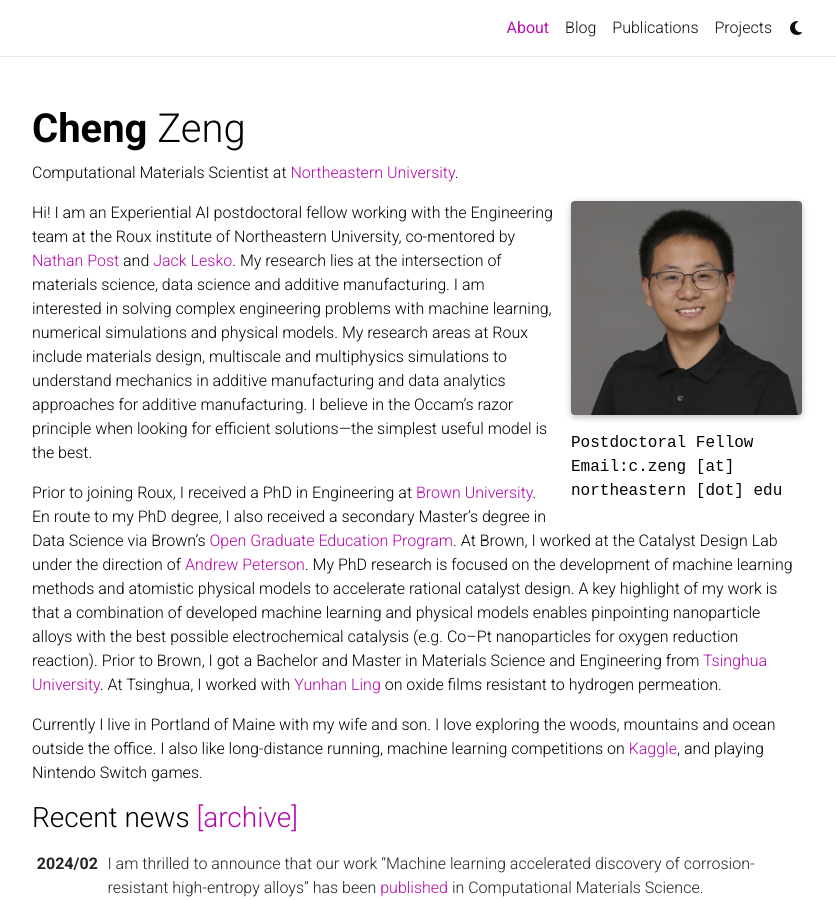
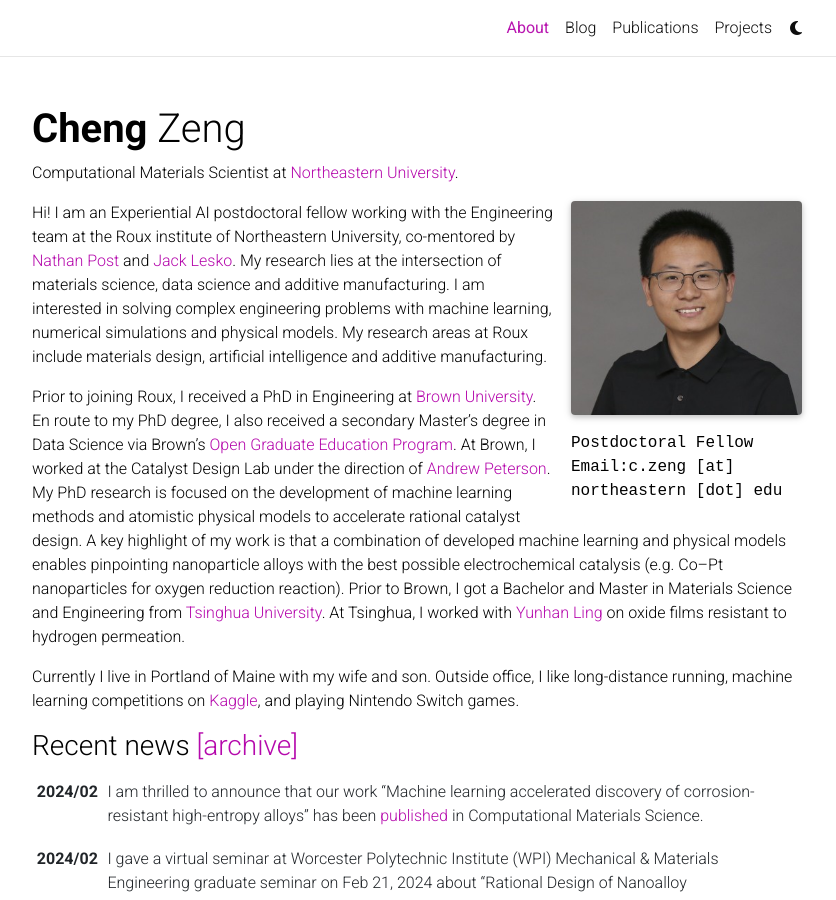
Before and after one commit to cengc13/website, a Jekyll site: the page built from _pages/about.md, in a window 1280 px wide and 900 px high. Shown: the whole window, without its empty margins (223-1059 px from the left). Built offline with Jekyll 4.4.1, drawn with Linux system fonts in a browser that asks for light colours; comment, search, counter and statistics services are not loaded; a style sheet for code colours, icons or effects is not loaded.

Commit message:
edit personal intro

```diff
--- a/_pages/about.md
+++ b/_pages/about.md
@@ -17,8 +17,8 @@
 social: false  # includes social icons at the bottom of the page
 ---
 
-Hi! I am an Experiential AI postdoctoral fellow working with the Engineering team at the Roux institute of Northeastern University, co-mentored by <a href='https://roux.northeastern.edu/people/nathan-post/'>Nathan Post</a> and <a href='https://roux.northeastern.edu/people/jack-lesko/'>Jack Lesko</a>. My research lies at the intersection of materials science, data science and additive manufacturing. I am interested in solving complex engineering problems with machine learning, numerical simulations and physical models. My research areas at Roux include materials design, multiscale and multiphysics simulations to understand mechanics in additive manufacturing and data analytics approaches for additive manufacturing. I believe in the Occam's razor principle when looking for efficient solutions---the simplest useful model is the best.
+Hi! I am an Experiential AI postdoctoral fellow working with the Engineering team at the Roux institute of Northeastern University, co-mentored by <a href='https://roux.northeastern.edu/people/nathan-post/'>Nathan Post</a> and <a href='https://roux.northeastern.edu/people/jack-lesko/'>Jack Lesko</a>. My research lies at the intersection of materials science, data science and additive manufacturing. I am interested in solving complex engineering problems with machine learning, numerical simulations and physical models. My research areas at Roux include materials design, artificial intelligence and additive manufacturing.
 
 Prior to joining Roux, I received a PhD in Engineering at <a href='https://www.brown.edu/'>Brown University</a>.  En route to my PhD degree, I also received a secondary Master's degree in Data Science via Brown's <a href='https://graduateschool.brown.edu/academics-research/distinctive-opportunities/open-graduate-education'>Open Graduate Education Program</a>. At Brown, I worked at the Catalyst Design Lab under the direction of <a href='https://engineering.brown.edu/people/andrew-peterson'>Andrew Peterson</a>. My PhD research is focused on the development of machine learning methods and atomistic physical models to accelerate rational catalyst design. A key highlight of my work is that a combination of developed machine learning and physical models enables pinpointing nanoparticle alloys with the best possible electrochemical catalysis (e.g. Co--Pt nanoparticles for oxygen reduction reaction). Prior to Brown, I got a Bachelor and Master in Materials Science and Engineering from <a href='https://www.tsinghua.edu.cn/en/'>Tsinghua University</a>. At Tsinghua, I worked with <a href='https://www.researchgate.net/profile/Yunhan-Ling-2'>Yunhan Ling</a> on oxide films resistant to hydrogen permeation.
 
-Currently I live in Portland of Maine with my wife and son. I love exploring the woods, mountains and ocean outside the office. I also like long-distance running, machine learning competitions on <a href='https://www.kaggle.com/'>Kaggle</a>, and playing Nintendo Switch games.
+Currently I live in Portland of Maine with my wife and son. Outside office, I like long-distance running, machine learning competitions on <a href='https://www.kaggle.com/'>Kaggle</a>, and playing Nintendo Switch games.
```
